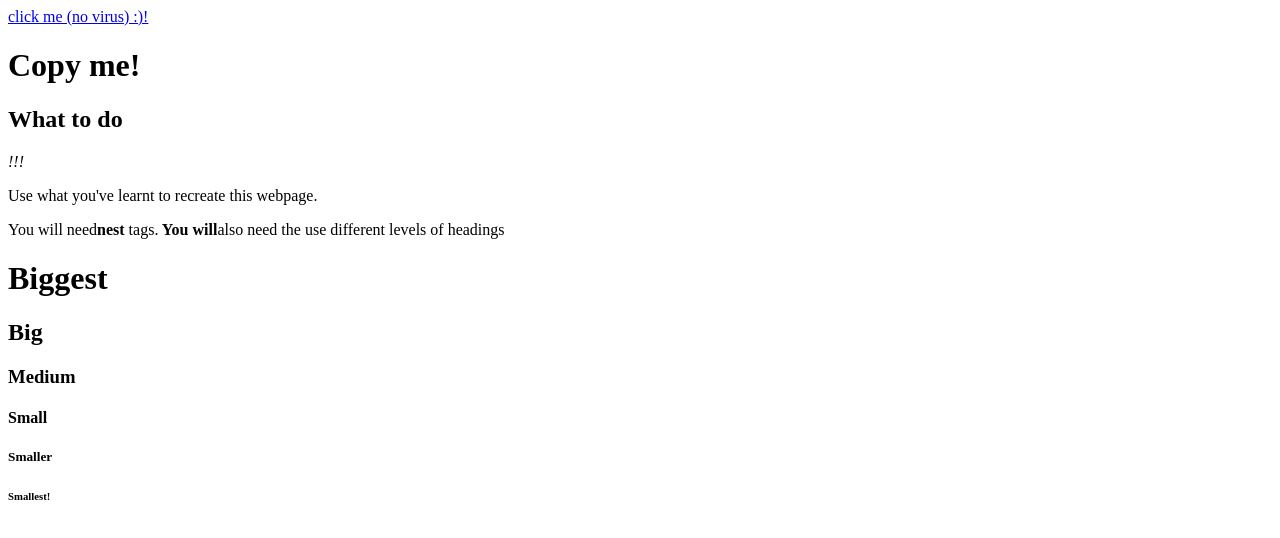
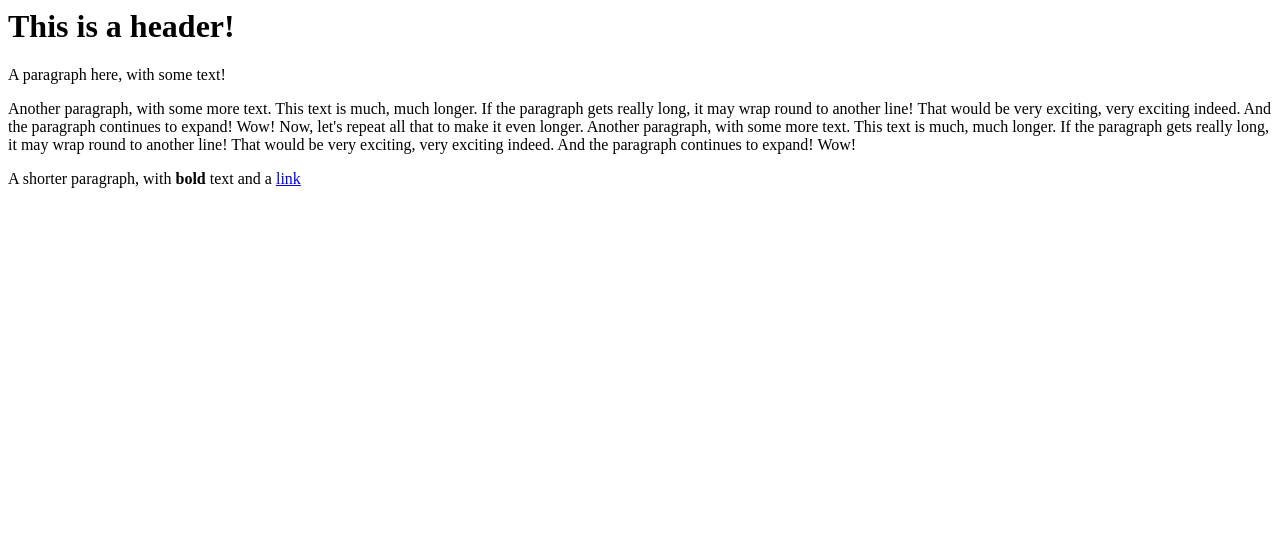
Before and after one commit to agfs-YLawani/agfs-YLawani.github.io, a plain HTML site: page index.html in a window 1280 px wide. Drawn offline with Linux system fonts and the light colour scheme.

Commit message:
Update index.html

```diff
--- a/index.html
+++ b/index.html
@@ -1,20 +1,12 @@
-<!DOCTYPE html>
 <html>
-  <head>
-    <title>ebay</title>
-  </head>
-  <body>
-    <a href="https://google.com">click me (no virus) :)!</a>
-<h1>Copy me!</h1>
-<h2>What to do</h1>
-    <em>!!!</em>
-<p>Use what you've learnt to recreate this webpage.</p>
-<p>You will need<b>nest</b> tags.<b> You will</b>also need the use different levels of headings</p>
-<h1>Biggest</h1>
-<h2>Big</h2>
-<h3>Medium</h3>
-<h4>Small</h4>
-<h5>Smaller</h5>
-<h6>Smallest!</h6>
-  </body>
+    <head>
+        <title>My Cool Website</title>
+        <link rel="stylesheet" href="style.css">
+    </head>
+    <body>
+        <h1>This is a header!</h1>
+        <p>A paragraph here, with some text!</p>
+        <p>Another paragraph, with some more text. This text is much, much longer. If the paragraph gets really long, it may wrap round to another line! That would be very exciting, very exciting indeed. And the paragraph continues to expand! Wow! Now, let's repeat all that to make it even longer. Another paragraph, with some more text. This text is much, much longer. If the paragraph gets really long, it may wrap round to another line! That would be very exciting, very exciting indeed. And the paragraph continues to expand! Wow!</p>
+        <p>A shorter paragraph, with <b>bold</b> text and a <a href="https://google.com">link</a></p>
+    </body>
 </html>
```
